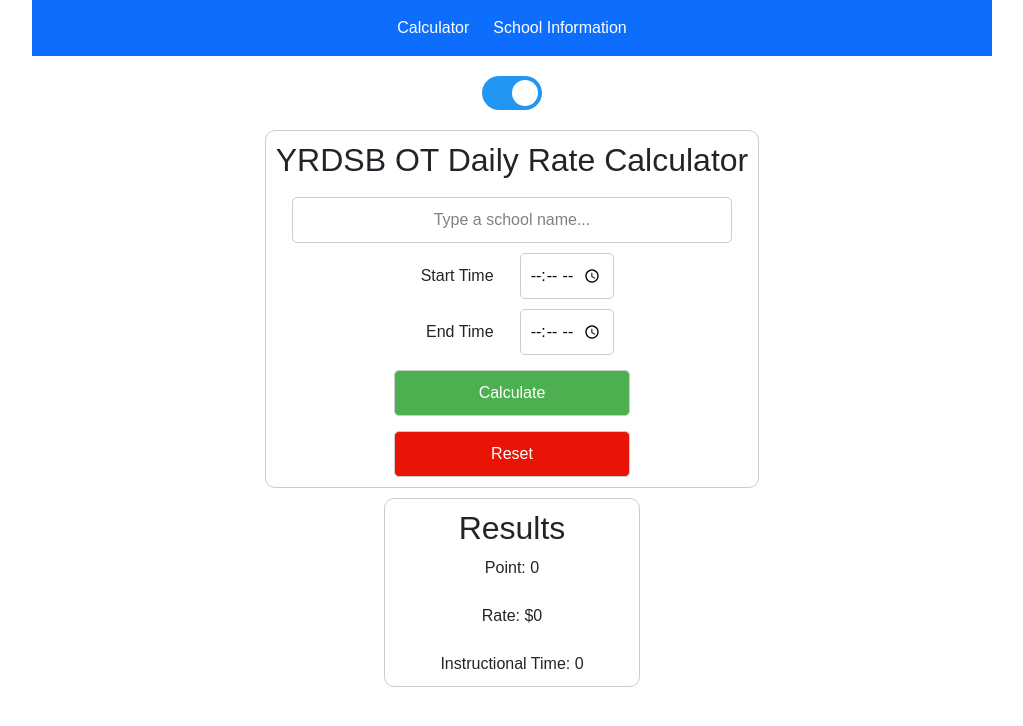
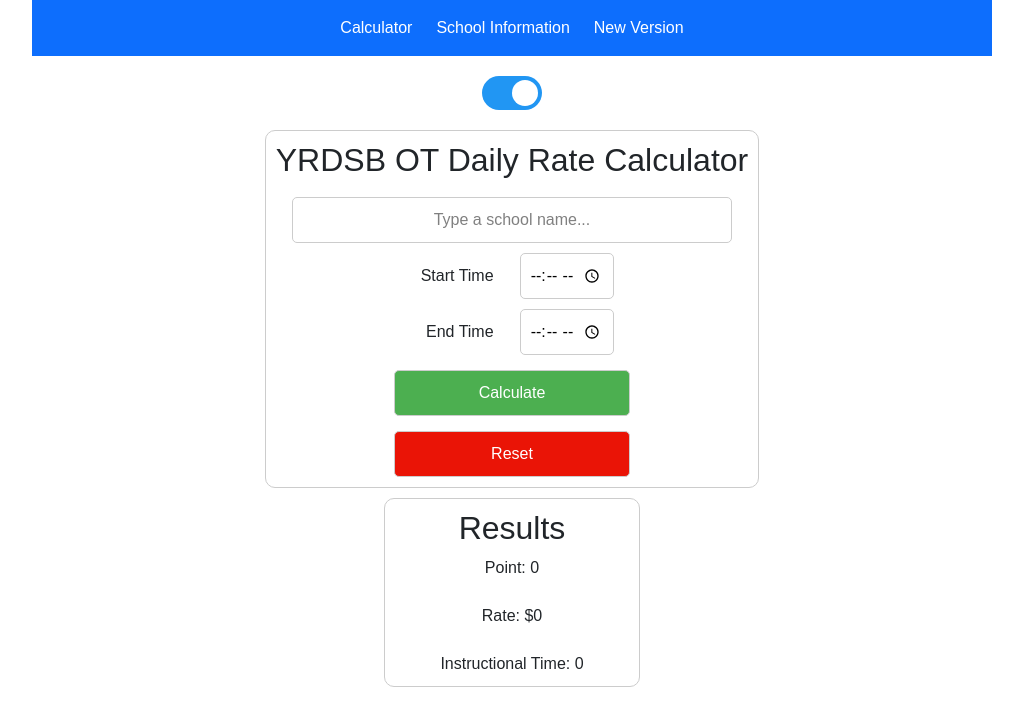
Before and after one commit to Lundydundy/yrdsbOTCalc, a plain HTML site: page index.html in a window 1280 px wide. Shown: the whole page, without its empty margins (128-1151 px from the left). Drawn offline with nearby package versions, Linux system fonts and the light colour scheme.

Commit message:
added link from old app to new

```diff
--- a/index.html
+++ b/index.html
@@ -21,6 +21,9 @@
                     </li>
                     <li id="school-info-page-btn" class="nav-item">
                         <a class="nav-link text-white" href="#">School Information</a>
+                    </li>
+                    <li id="modern-app-btn" class="nav-item">
+                        <a class="nav-link text-white" href="modern-index.html">New Version</a>
                     </li>
                 </ul>
             </div>
```
